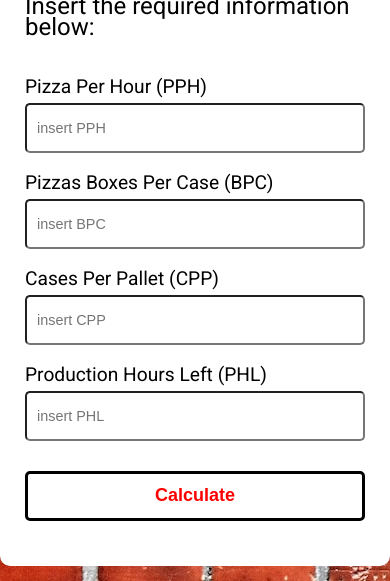
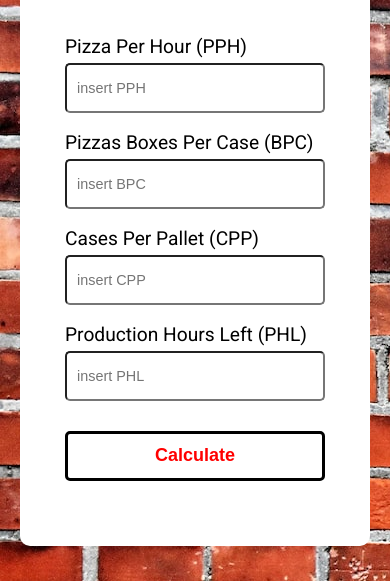
Before and after one commit to Erikpolsci/droetker, a plain HTML site: page index.html in a window 390 px wide. Shown: the part 263-844 px from the top of the page. Drawn offline with Linux system fonts and the light colour scheme.

Commit message:
Update style.css

```diff
--- a/style.css
+++ b/style.css
@@ -110,8 +110,8 @@ form button:hover {
     background-color: rgba(14, 97, 17, 0.527);
   }
 
-/* @media screen and (max-width: 480px){
-    .container, .section{
+@media screen and (max-width: 480px){
+    .container, .section, .result{
         width: auto;
         margin: 20px;
 
@@ -134,4 +134,4 @@ form button:hover {
     img {
         padding-left: 80px;
     }
-} */
+}
```
